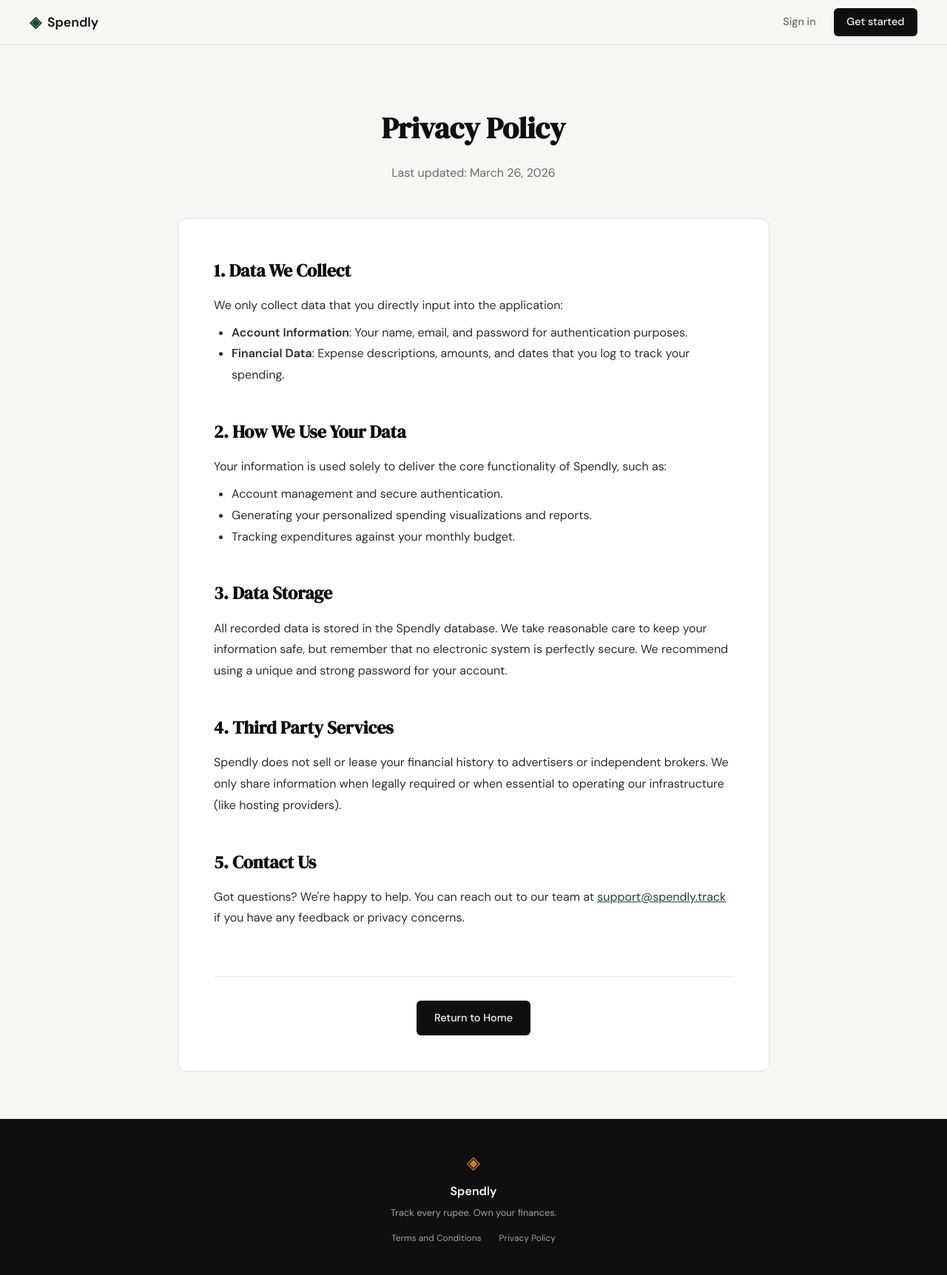
After one commit to shreeharsh-patil/Spendly, a Flask app: page /privacy in a window 1280 px wide. The commit adds this page. Shown: the whole page at 74% size. Run offline with Flask 3, Linux system fonts and the light colour scheme.

Commit message:
landing: add privacy policy page and route

```diff
--- a/expense-tracker/app.py
+++ b/expense-tracker/app.py
@@ -33,6 +33,10 @@ def landing():
 @app.route("/terms")
 def terms():
     return render_template("terms.html")
+
+@app.route("/privacy")
+def privacy():
+    return render_template("privacy.html")
 
 @app.route("/register", methods=["GET", "POST"])
 def register():
--- a/expense-tracker/templates/base.html
+++ b/expense-tracker/templates/base.html
@@ -52,7 +52,7 @@
             <p class="footer-copy">Track every rupee. Own your finances.</p>
             <div class="footer-nav" style="margin-top: 0.5rem; display: flex; gap: 1.5rem; font-size: 0.75rem;">
                 <a href="{{ url_for('terms') }}" style="color: var(--ink-faint);">Terms and Conditions</a>
-                <a href="#" style="color: var(--ink-faint);">Privacy Policy</a>
+                <a href="{{ url_for('privacy') }}" style="color: var(--ink-faint);">Privacy Policy</a>
             </div>
         </div>
     </footer>
--- /dev/null
+++ b/expense-tracker/templates/privacy.html
@@ -0,0 +1,54 @@
+{% extends "base.html" %}
+
+{% block title %}Privacy Policy — Spendly{% endblock %}
+
+{% block content %}
+<div class="form-section">
+    <div class="form-container" style="max-width: 800px;">
+        <div class="form-header" style="margin-bottom: 3rem;">
+            <h1 style="font-size: 2.5rem; margin-bottom: 1rem;">Privacy Policy</h1>
+            <p style="color: var(--ink-muted);">Last updated: March 26, 2026</p>
+        </div>
+
+        <div class="form-card" style="line-height: 1.8; color: var(--ink-soft); padding: 3rem; text-align: left;">
+            <section style="margin-bottom: 2.5rem;">
+                <h3 style="color: var(--ink); margin-bottom: 0.75rem; font-family: var(--font-display); font-size: 1.5rem;">1. Data We Collect</h3>
+                <p>We only collect data that you directly input into the application:</p>
+                <ul style="margin-left: 1.5rem; margin-top: 0.5rem;">
+                    <li><strong>Account Information</strong>: Your name, email, and password for authentication purposes.</li>
+                    <li><strong>Financial Data</strong>: Expense descriptions, amounts, and dates that you log to track your spending.</li>
+                </ul>
+            </section>
+
+            <section style="margin-bottom: 2.5rem;">
+                <h3 style="color: var(--ink); margin-bottom: 0.75rem; font-family: var(--font-display); font-size: 1.5rem;">2. How We Use Your Data</h3>
+                <p>Your information is used solely to deliver the core functionality of Spendly, such as:</p>
+                <ul style="margin-left: 1.5rem; margin-top: 0.5rem;">
+                    <li>Account management and secure authentication.</li>
+                    <li>Generating your personalized spending visualizations and reports.</li>
+                    <li>Tracking expenditures against your monthly budget.</li>
+                </ul>
+            </section>
+
+            <section style="margin-bottom: 2.5rem;">
+                <h3 style="color: var(--ink); margin-bottom: 0.75rem; font-family: var(--font-display); font-size: 1.5rem;">3. Data Storage</h3>
+                <p>All recorded data is stored in the Spendly database. We take reasonable care to keep your information safe, but remember that no electronic system is perfectly secure. We recommend using a unique and strong password for your account.</p>
+            </section>
+
+            <section style="margin-bottom: 2.5rem;">
+                <h3 style="color: var(--ink); margin-bottom: 0.75rem; font-family: var(--font-display); font-size: 1.5rem;">4. Third Party Services</h3>
+                <p>Spendly does not sell or lease your financial history to advertisers or independent brokers. We only share information when legally required or when essential to operating our infrastructure (like hosting providers).</p>
+            </section>
+
+            <section style="margin-bottom: 2.5rem;">
+                <h3 style="color: var(--ink); margin-bottom: 0.75rem; font-family: var(--font-display); font-size: 1.5rem;">5. Contact Us</h3>
+                <p>Got questions? We're happy to help. You can reach out to our team at <a href="mailto:support@spendly.track" style="color: var(--accent); text-decoration: underline;">support@spendly.track</a> if you have any feedback or privacy concerns.</p>
+            </section>
+
+            <div style="margin-top: 4rem; text-align: center; border-top: 1px solid var(--border-soft); padding-top: 2rem;">
+                <a href="{{ url_for('landing') }}" class="btn-primary">Return to Home</a>
+            </div>
+        </div>
+    </div>
+</div>
+{% endblock %}
```
